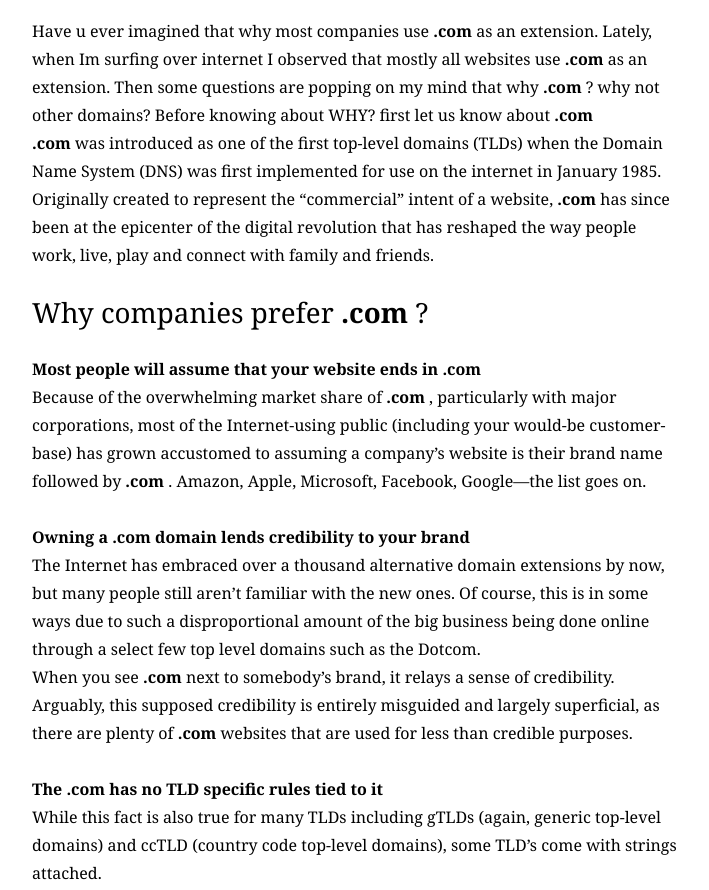
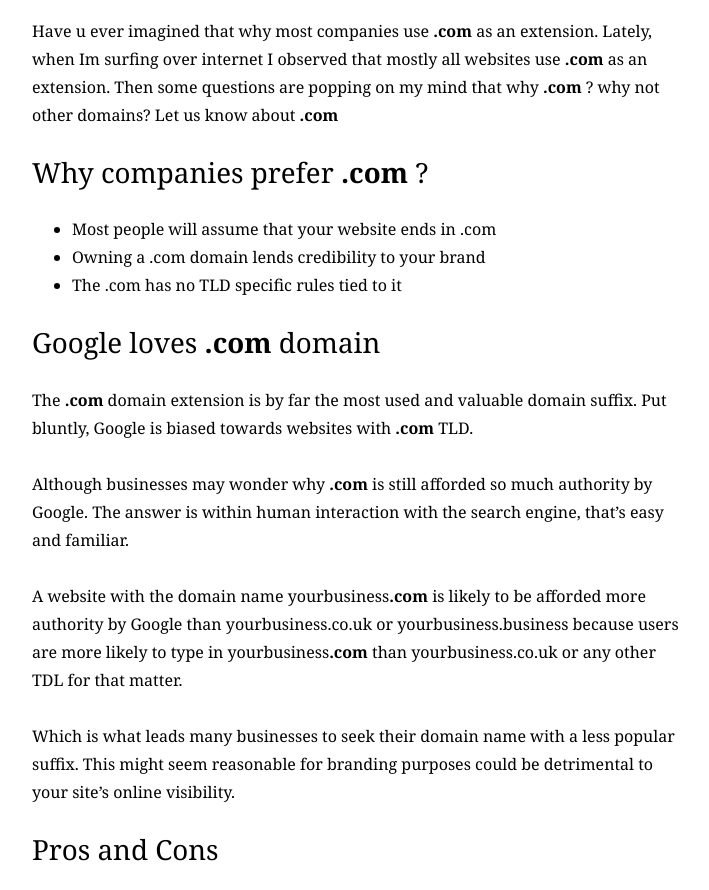
Before and after one commit to PragnaBattula/pragna-portfolio, a plain HTML site: page blog1.html in a window 1280 px wide. Shown: the part 500-1390 px from the top of the page, without its empty margins (283-992 px from the left). Drawn offline with Linux system fonts and the light colour scheme.

Commit message:
changed text

```diff
--- a/blog1.html
+++ b/blog1.html
@@ -41,42 +41,23 @@
             <p class="para">
                 Have u ever imagined that why most companies use <strong>.com </strong> as an extension.
                 Lately, when Im surfing over internet I observed that mostly all websites use <strong>.com </strong> as an extension.
-                Then some questions are popping on my mind that why <strong>.com </strong>? why not other domains? Before knowing about WHY? first
-                let us know about <strong>.com </strong><br>
-                <strong>.com </strong> was introduced as one of the first top-level domains (TLDs) when the Domain Name System (DNS) was
-                first implemented for use on the internet in January 1985. Originally created to represent the
-                “commercial” intent of a website, <strong>.com </strong> has since been at the epicenter of the digital revolution that
-                has reshaped the way people work, live, play and connect with family and friends.
+                Then some questions are popping on my mind that why <strong>.com </strong>? why not other domains?
+                Let us know about <strong>.com </strong><br>
+
 
             </p>
 
 
             <h2 class="h2">Why companies prefer <strong>.com </strong>?</h2>
-            <p class="para">
-                    <strong> Most people will assume that your website ends in .com </strong> <br>
-                    Because of the overwhelming market share of <strong>.com </strong>, particularly with major corporations, most of the
-                    Internet-using public (including your would-be customer-base) has grown accustomed to assuming a
-                    company’s website is their brand name followed by <strong>.com </strong>. Amazon, Apple, Microsoft, Facebook,
-                    Google—the list goes on.
-                <br>
-                <br>
-                   <strong>Owning a <strong>.com </strong> domain lends credibility to your brand</strong><br>
-                    The Internet has embraced over a thousand alternative domain extensions by now, but many people
-                    still aren’t familiar with the new ones. Of course, this is in some ways due to such a
-                    disproportional amount of the big business being done online through a select few top level domains
-                    such as the Dotcom.<br>
 
-                    When you see <strong>.com </strong> next to somebody’s brand, it relays a sense of credibility. Arguably, this
-                    supposed credibility is entirely misguided and largely superficial, as there are plenty of <strong>.com </strong>
-                    websites that are used for less than credible purposes.
-                    <br>
-                    <br>
+                    <ul class="para">
+                        <li>Most people will assume that your website ends in .com</li>
 
-                        <strong>The .com has no TLD specific rules tied to it</strong><br>
-                        While this fact is also true for many TLDs including gTLDs (again, generic top-level domains)
-                        and ccTLD (country code top-level domains), some TLD’s come with strings attached.
-                          </p>
+                           <li>Owning a .com domain lends credibility to your brand</li>
 
+
+                           <li>The .com has no TLD specific rules tied to it</li>
+                    </ul>
                 <h2 class="h2">Google loves <strong>.com </strong> domain</h2>
             <p class="para">
                 The <strong>.com </strong> domain extension is by far the most used and valuable domain suffix. Put bluntly, Google is
@@ -84,19 +65,12 @@
                 <br>
                 <br>
                 Although businesses may wonder why <strong>.com </strong> is still afforded so much authority by Google. The answer is
-                within human interaction with the search engine. Cognitive fluency favours a top level domain (TLD)
-                that’s easy and familiar.
+                within human interaction with the search engine, that’s easy and familiar.
                 <br>
                 <br>
                 A website with the domain name yourbusiness<strong>.com </strong> is likely to be afforded more authority by Google than
                 yourbusiness.co.uk or yourbusiness.business because users are more likely to type in yourbusiness<strong>.com </strong>
                 than yourbusiness.co.uk or any other TDL for that matter.
-                <br>
-                <br>
-                As <strong>.com </strong> domains are the most powerful, they have become more popular. As with custom licence plates or
-                the new fad food, this has led to an increase in competition for the best <strong>.com </strong> domains. Many <strong>.com </strong>
-                domains are now only available at a premium price, or will already be taken, meaning finding your ideal
-                <strong>.com </strong> domain can be difficult.
                 <br>
                 <br>
 
```
Also changed, not shown: blog2.html (+0 -8 lines).
